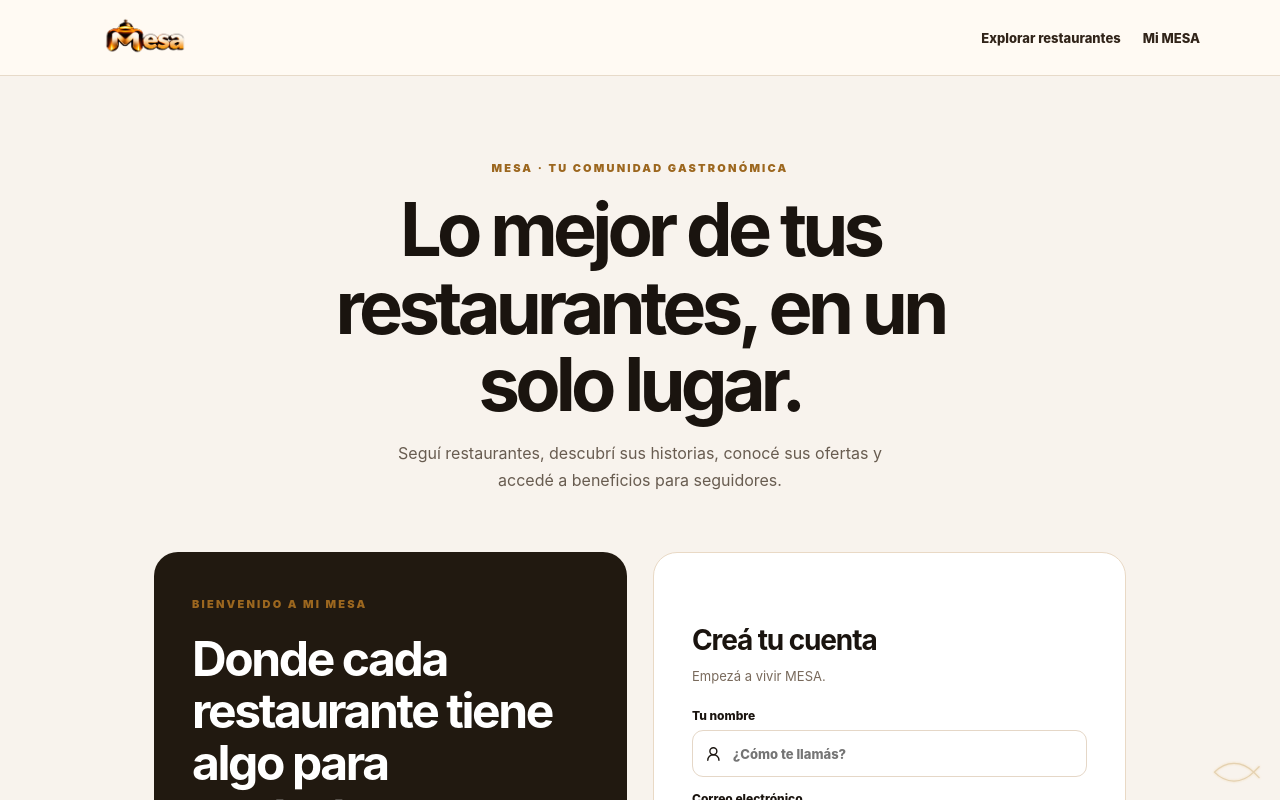
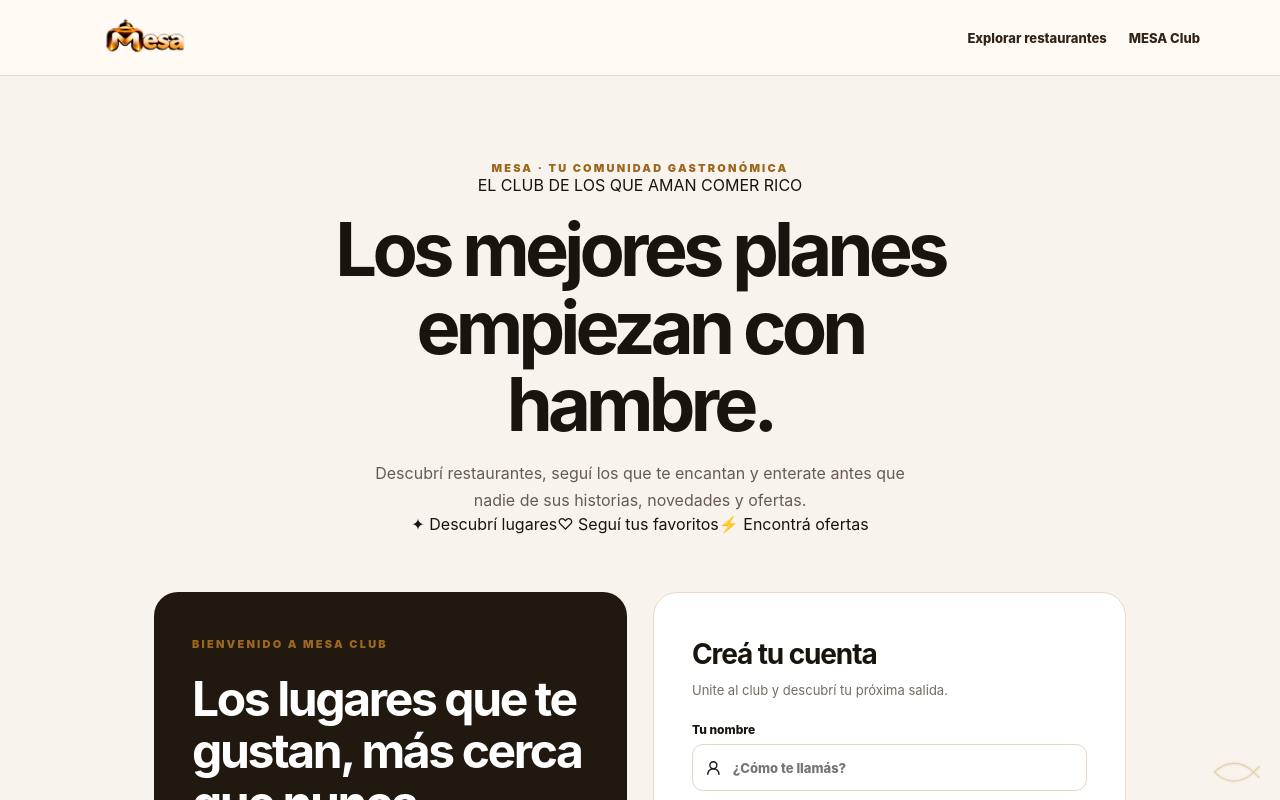
Before and after one commit to tobiasc541/restaurante-app, a Next.js app: page /mi-mesa in a window 1280 px wide. Shown: the top 800 px of the page. Built offline with nearby package versions, Linux system fonts and the light colour scheme.

Commit message:
Rebuild MESA Club signup messaging with rotating customer-focused hero

```diff
--- a/app/mi-mesa/page.tsx
+++ b/app/mi-mesa/page.tsx
@@ -21,7 +21,7 @@ export default function MiMesa(){
  const [productCameraId,setProductCameraId]=useState<string|null>(null);const [cameraMode,setCameraMode]=useState<"photo"|"video"|null>(null),[cameraError,setCameraError]=useState(""),[mediaFile,setMediaFile]=useState<File|null>(null),[mediaPreview,setMediaPreview]=useState(""),[mediaError,setMediaError]=useState(""),[storyView,setStoryView]=useState<Post|null>(null),[restaurantPicker,setRestaurantPicker]=useState(false);
  const [customerProfileOpen,setCustomerProfileOpen]=useState(false),[customerName,setCustomerName]=useState(""),[profileSaving,setProfileSaving]=useState(false),[profileFeedback,setProfileFeedback]=useState("");
  const [phraseIndex,setPhraseIndex]=useState(0);
- const clubPhrases=["El próximo antojo está a una mesa de distancia.","Seguí tus lugares favoritos. Descubrí nuevos sabores.","La mejor salida empieza con un buen bajón.","Las mejores ofertas se comparten en MESA."];
+ const clubPhrases=["Tu próximo antojo tiene nombre. Descubrilo en MESA.","Los mejores planes empiezan con hambre.","Seguís el sabor. Nosotros te acercamos las novedades.","Historias, ofertas y lugares que dan ganas de volver."];
  useEffect(()=>{const timer=setInterval(()=>setPhraseIndex(i=>(i+1)%clubPhrases.length),4200);return()=>clearInterval(timer)},[]);
  useEffect(()=>{setCustomerName(user?.user_metadata?.display_name||"")},[user?.id,user?.user_metadata?.display_name]);
  async function saveCustomerProfile(avatar?:string){if(!user)return;setProfileSaving(true);setProfileFeedback("");try{const metadata={...user.user_metadata,display_name:customerName.trim().slice(0,70),...(avatar?{avatar_url:avatar}:{})};const {data,error}=await db.auth.updateUser({data:metadata});if(error)throw error;if(data.user)setUser(data.user);setProfileFeedback("Perfil actualizado correctamente.")}catch(e:any){setProfileFeedback(e.message||"No se pudo guardar el perfil.")}finally{setProfileSaving(false)}}
@@ -77,11 +77,11 @@ export default function MiMesa(){
  catch(err:any){if(path)await db.storage.from("mesa-social-media").remove([path]);setMediaError(err.message||"No se pudo publicar. Intentá nuevamente.")}finally{setBusy(false)}}
  async function removePost(p:Post){if(!user||p.author_id!==user.id||!allowed.includes(p.restaurant_id))return;setPendingDelete(p)}
  return <main className="mesaSocialPage mesaNetwork"><style>{`@keyframes mesaOfferFloat{0%,100%{transform:translateY(0) rotate(-12deg)}50%{transform:translateY(-17px) rotate(12deg)}}.mesaOfferFloating{position:absolute;inset:0;pointer-events:none;overflow:hidden}.mesaOfferFloating span{animation:mesaOfferFloat 4s ease-in-out infinite alternate}@media(prefers-reduced-motion:reduce){.mesaOfferFloating span{animation:none}}`}</style>
-  <header className="mesaSocialHeader"><Link href="/explorar"><img src={logo} alt="MESA"/></Link><nav><Link href="/explorar">Explorar restaurantes</Link><Link href="/mi-mesa">Mi MESA</Link>{user&&<button className="mesaSocialQuietButton" onClick={()=>db.auth.signOut()}><LogOut size={15}/> Salir</button>}</nav></header>
+  <header className="mesaSocialHeader"><Link href="/explorar"><img src={logo} alt="MESA"/></Link><nav><Link href="/explorar">Explorar restaurantes</Link><Link href="/mi-mesa">MESA Club</Link>{user&&<button className="mesaSocialQuietButton" onClick={()=>db.auth.signOut()}><LogOut size={15}/> Salir</button>}</nav></header>
   {!ready?<div className="mesaSocialLoading">Preparando tu experiencia…</div>:!user?
-   <><section className="mesaSocialHero"><span className="mesaSocialEyebrow">MESA · TU COMUNIDAD GASTRONÓMICA</span><h1>Lo mejor de tus restaurantes, en un solo lugar.</h1><p>Seguí restaurantes, descubrí sus historias, conocé sus ofertas y accedé a beneficios para seguidores.</p></section>
-   <section className="mesaSocialAuth"><div className="mesaSocialAuthIntro"><span className="mesaSocialEyebrow">BIENVENIDO A MI MESA</span><h2>Donde cada restaurante tiene algo para contarte.</h2><p>Tu feed gastronómico, sin publicaciones de usuarios ni contenido que no tenga que ver con salir a comer.</p><div className="mesaSocialPerk"><CheckCircle2 size={18}/> Historias y novedades de tus favoritos</div><div className="mesaSocialPerk"><CheckCircle2 size={18}/> Promociones para seguidores</div><div className="mesaSocialPerk"><CheckCircle2 size={18}/> Una comunidad hecha para descubrir sabores</div></div>
-   <form onSubmit={submit} className="mesaSocialAuthForm"><h2>{mode==="signup"?"Creá tu cuenta":"Bienvenido de nuevo"}</h2><p>{mode==="signup"?"Empezá a vivir MESA.":"Ingresá a tu comunidad gastronómica."}</p>{mode==="signup"&&<label>Tu nombre<div><UserRound size={18}/><input required minLength={2} value={name} onChange={e=>setName(e.target.value)} placeholder="¿Cómo te llamás?"/></div></label>}<label>Correo electrónico<div><Mail size={18}/><input type="email" autoComplete="email" required value={email} onChange={e=>setEmail(e.target.value)} placeholder="nombre@correo.com"/></div></label><label>Contraseña<div><Lock size={18}/><input type="password" autoComplete={mode==="signup"?"new-password":"current-password"} minLength={6} required value={password} onChange={e=>setPassword(e.target.value)} placeholder="Mínimo 6 caracteres"/></div></label>{message&&<p className="mesaSocialMessage" role="status">{message}</p>}<button className="mesaSocialPrimary" type="submit" disabled={busy}>{busy?"Procesando…":mode==="signup"?"Crear cuenta":"Iniciar sesión"}</button><button className="mesaSocialMode" type="button" onClick={()=>{setMode(mode==="signup"?"login":"signup");setMessage("")}}>{mode==="signup"?"¿Ya tenés cuenta? Iniciá sesión":"¿Todavía no tenés cuenta? Registrate"}</button></form></section></>:
+   <><section className="mesaSocialHero"><span className="mesaSocialEyebrow">MESA · TU COMUNIDAD GASTRONÓMICA</span><div className="mesaClubHeroLabel"><span className="mesaClubLiveDot"/> EL CLUB DE LOS QUE AMAN COMER RICO</div><h1 className="mesaClubAnimatedHeadline" aria-live="off"><span key={phraseIndex} className="mesaClubHeadlinePhrase">{clubPhrases[phraseIndex]}</span></h1><p>Descubrí restaurantes, seguí los que te encantan y enterate antes que nadie de sus historias, novedades y ofertas.</p><div className="mesaClubHeroChips"><span>✦ Descubrí lugares</span><span>♡ Seguí tus favoritos</span><span>⚡ Encontrá ofertas</span></div></section>
+   <section className="mesaSocialAuth"><div className="mesaSocialAuthIntro"><span className="mesaSocialEyebrow">BIENVENIDO A MESA CLUB</span><h2>Los lugares que te gustan, más cerca que nunca.</h2><p>Tu rincón gastronómico: historias reales de restaurantes, novedades para descubrir y promociones que vale la pena compartir.</p><div className="mesaSocialPerk"><CheckCircle2 size={18}/> Historias frescas de los lugares que seguís</div><div className="mesaSocialPerk"><CheckCircle2 size={18}/> Ofertas especiales para darte un gusto</div><div className="mesaSocialPerk"><CheckCircle2 size={18}/> Nuevos sabores, nuevos planes, más MESA</div></div>
+   <form onSubmit={submit} className="mesaSocialAuthForm"><h2>{mode==="signup"?"Creá tu cuenta":"Bienvenido de nuevo"}</h2><p>{mode==="signup"?"Unite al club y descubrí tu próxima salida.":"Tu próxima salida te está esperando."}</p>{mode==="signup"&&<label>Tu nombre<div><UserRound size={18}/><input required minLength={2} value={name} onChange={e=>setName(e.target.value)} placeholder="¿Cómo te llamás?"/></div></label>}<label>Correo electrónico<div><Mail size={18}/><input type="email" autoComplete="email" required value={email} onChange={e=>setEmail(e.target.value)} placeholder="nombre@correo.com"/></div></label><label>Contraseña<div><Lock size={18}/><input type="password" autoComplete={mode==="signup"?"new-password":"current-password"} minLength={6} required value={password} onChange={e=>setPassword(e.target.value)} placeholder="Mínimo 6 caracteres"/></div></label>{message&&<p className="mesaSocialMessage" role="status">{message}</p>}<button className="mesaSocialPrimary" type="submit" disabled={busy}>{busy?"Procesando…":mode==="signup"?"Crear cuenta":"Iniciar sesión"}</button><button className="mesaSocialMode" type="button" onClick={()=>{setMode(mode==="signup"?"login":"signup");setMessage("")}}>{mode==="signup"?"¿Ya tenés cuenta? Iniciá sesión":"¿Todavía no tenés cuenta? Registrate"}</button></form></section></>:
    <div className="mesaNetworkShell">
     <aside className="mesaNetworkSidebar"><div className="mesaNetworkSidebarTitle">MI MESA <span>CLUB</span></div><button className={tab==="feed"?"active":""} onClick={()=>setTab("feed")}><Compass size={19}/> Inicio</button><button className={tab==="offers"?"active":""} onClick={()=>setTab("offers")}><Gift size={19}/> Ofertas</button><button className={tab==="following"?"active":""} onClick={()=>setTab("following")}><Heart size={19}/> Siguiendo <small>{follows.length}</small></button>{allowed.length>0&&<button className={tab==="archive"?"active":""} onClick={()=>setTab("archive")}><Archive size={19}/> Archivo</button>}<Link href="/explorar"><Search size={19}/> Descubrir restaurantes</Link><button type="button" className="mesaNetworkSidebarBottom" onClick={()=>setCustomerProfileOpen(true)} style={{width:"100%",border:0,background:"transparent",textAlign:"left",cursor:"pointer"}}><span className="mesaNetworkAvatar" style={{overflow:"hidden"}}>{user.user_metadata?.avatar_url?<img src={user.user_metadata.avatar_url} alt="" style={{width:"100%",height:"100%",objectFit:"cover"}}/>:<UserRound size={19}/>}</span><div><strong>Mi perfil</strong><small>{user.user_metadata?.display_name||user.email}</small></div><ChevronRight size={15}/></button></aside>
     <section className="mesaNetworkMain">
```
